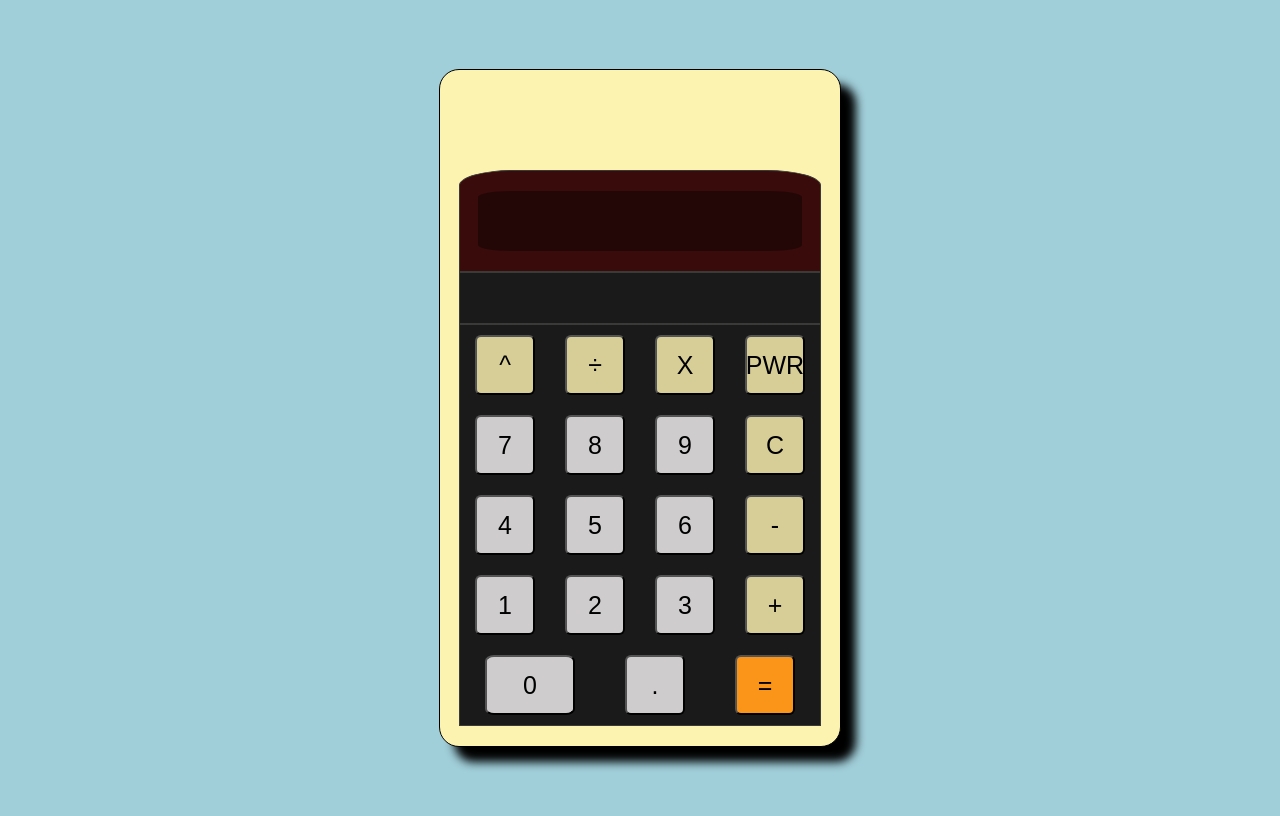
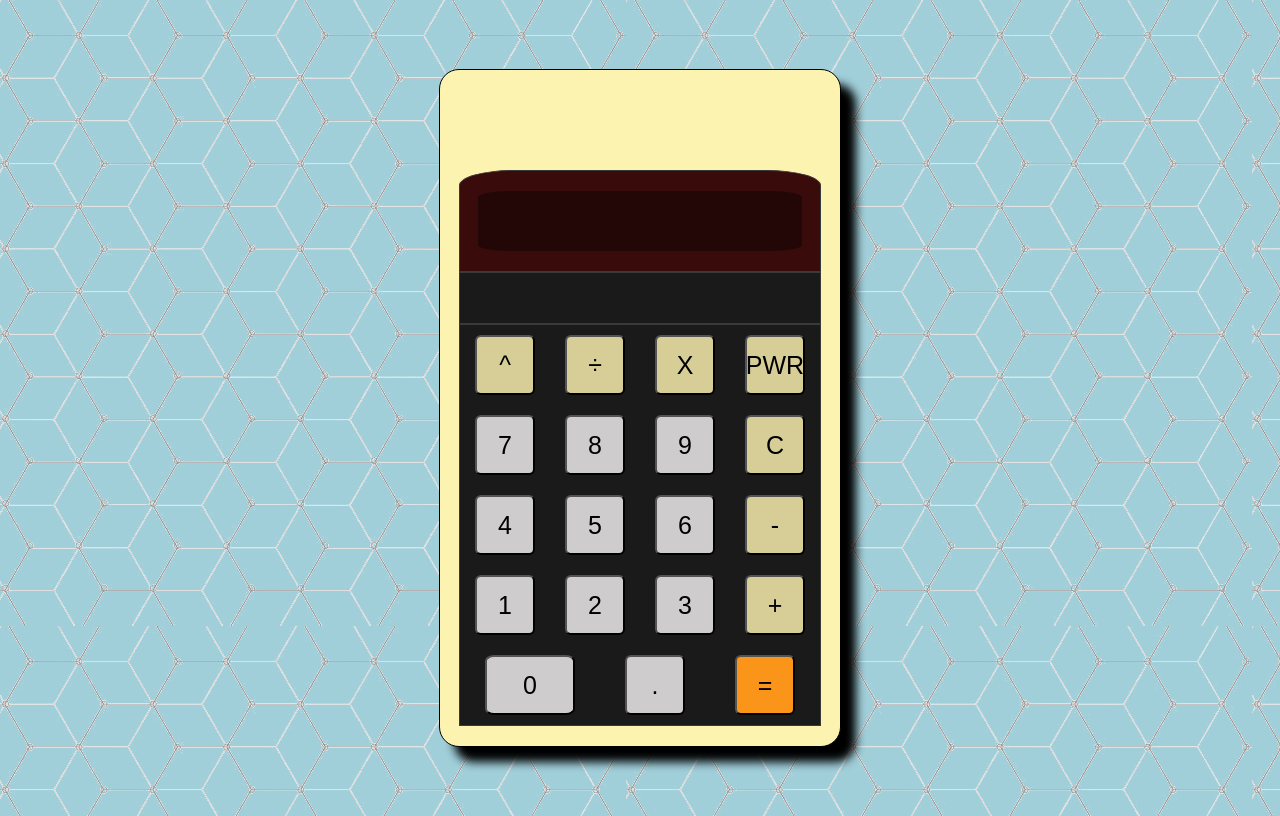
Before and after one commit to mehmet-karadayi/Calculator, a plain HTML site: page index.html in a window 1280 px wide. Drawn offline with Linux system fonts and the light colour scheme.

Commit message:
Update style.css

```diff
--- a/style.css
+++ b/style.css
@@ -1,11 +1,13 @@
 @import url('https://fonts.googleapis.com/css2?family=Press+Start+2P&display=swap');
 
 body{
-    background-color: #a0ced9;;
+    background-color: #a0ced9;
     display: flex;
     justify-content: center;
     align-items: center;
     height: 100vh;
+    background-image: url(images/pattern.png);
+    background-repeat: repeat;
 }
 
 .container {
```
